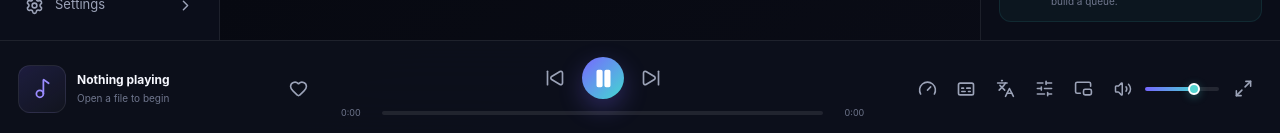
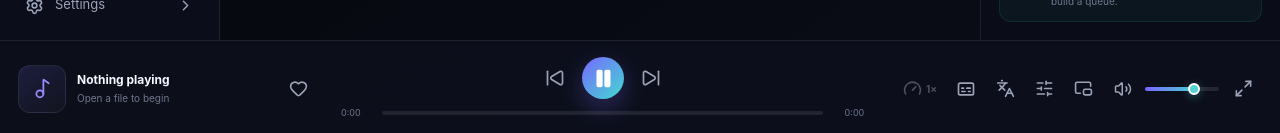
Before and after one commit to Teraformerrr/nexa-player, a React (Vite) app: page / in a window 1280 px wide. Shown: the part 664-797 px from the top of the page. Built offline with nearby package versions, Linux system fonts and the light colour scheme.

Commit message:
feat: add playback speed control

```diff
--- a/src/preload/index.d.ts
+++ b/src/preload/index.d.ts
@@ -18,6 +18,7 @@ export interface NexaApi {
   readonly getPlaybackState: () => Promise<PlaybackState>
   readonly seek: (position: number) => Promise<void>
   readonly seekBy: (seconds: number) => Promise<void>
+  readonly setPlaybackSpeed: (speed: number) => Promise<void>
   readonly setVolume: (volume: number) => Promise<void>
 }
 
--- a/src/preload/index.ts
+++ b/src/preload/index.ts
@@ -19,6 +19,8 @@ const nexaApi = Object.freeze({
   getPlaybackState: (): Promise<PlaybackState> => ipcRenderer.invoke('media:get-playback-state'),
   seek: (position: number): Promise<void> => ipcRenderer.invoke('media:seek', position),
   seekBy: (seconds: number): Promise<void> => ipcRenderer.invoke('media:seek-by', seconds),
+  setPlaybackSpeed: (speed: number): Promise<void> =>
+    ipcRenderer.invoke('media:set-playback-speed', speed),
   setVolume: (volume: number): Promise<void> => ipcRenderer.invoke('media:set-volume', volume)
 })
 
--- a/src/renderer/src/App.tsx
+++ b/src/renderer/src/App.tsx
@@ -5,7 +5,6 @@ import {
   ChevronRight,
   FilePlus2,
   FolderOpen,
-  Gauge,
   Heart,
   History,
   House,
@@ -32,6 +31,7 @@ import {
 import SettingsPanel from './components/SettingsPanel'
 import PlaybackTimeline from './components/PlaybackTimeline'
 import VolumeControl from './components/VolumeControl'
+import PlaybackSpeedControl from './components/PlaybackSpeedControl'
 
 interface NavigationItem {
   readonly label: string
@@ -439,9 +439,7 @@ function App(): React.JSX.Element {
         </div>
 
         <div className="player-actions">
-          <IconButton label="Playback speed">
-            <Gauge aria-hidden="true" size={19} />
-          </IconButton>
+          <PlaybackSpeedControl enabled={currentMediaName !== null} />
 
           <IconButton label="Subtitles">
             <Captions aria-hidden="true" size={20} />
--- a/src/renderer/src/assets/main.css
+++ b/src/renderer/src/assets/main.css
@@ -882,6 +882,29 @@ input::placeholder {
   gap: 1px;
 }
 
+.playback-speed-button {
+  width: auto;
+  min-width: 52px;
+  gap: 4px;
+  padding: 0 7px;
+}
+
+.playback-speed-button span {
+  color: var(--color-text-muted);
+  font-size: 10px;
+  font-weight: 700;
+  line-height: 1;
+}
+
+.playback-speed-button:hover span {
+  color: var(--color-text);
+}
+
+.playback-speed-button:disabled {
+  cursor: default;
+  opacity: 0.45;
+}
+
 .volume-control {
   display: flex;
   align-items: center;
--- /dev/null
+++ b/src/renderer/src/components/PlaybackSpeedControl.tsx
@@ -0,0 +1,41 @@
+import { useState } from 'react'
+import { Gauge } from 'lucide-react'
+
+interface PlaybackSpeedControlProps {
+  readonly enabled: boolean
+}
+
+const PLAYBACK_SPEEDS = [0.5, 0.75, 1, 1.25, 1.5, 2] as const
+
+function PlaybackSpeedControl({ enabled }: PlaybackSpeedControlProps): React.JSX.Element {
+  const [speedIndex, setSpeedIndex] = useState(2)
+  const speed = PLAYBACK_SPEEDS[speedIndex]
+
+  const cycleSpeed = (): void => {
+    if (!enabled) {
+      return
+    }
+
+    const nextIndex = (speedIndex + 1) % PLAYBACK_SPEEDS.length
+    const nextSpeed = PLAYBACK_SPEEDS[nextIndex]
+
+    setSpeedIndex(nextIndex)
+    void window.nexa.setPlaybackSpeed(nextSpeed)
+  }
+
+  return (
+    <button
+      className="icon-button playback-speed-button"
+      type="button"
+      aria-label={`Playback speed ${speed} times`}
+      title={`Playback speed: ${speed}×`}
+      disabled={!enabled}
+      onClick={cycleSpeed}
+    >
+      <Gauge aria-hidden="true" size={19} />
+      <span>{speed}×</span>
+    </button>
+  )
+}
+
+export default PlaybackSpeedControl
```
Also changed, not shown: src/main/index.ts (+9 -0 lines), src/main/mpv.ts (+12 -0 lines).
